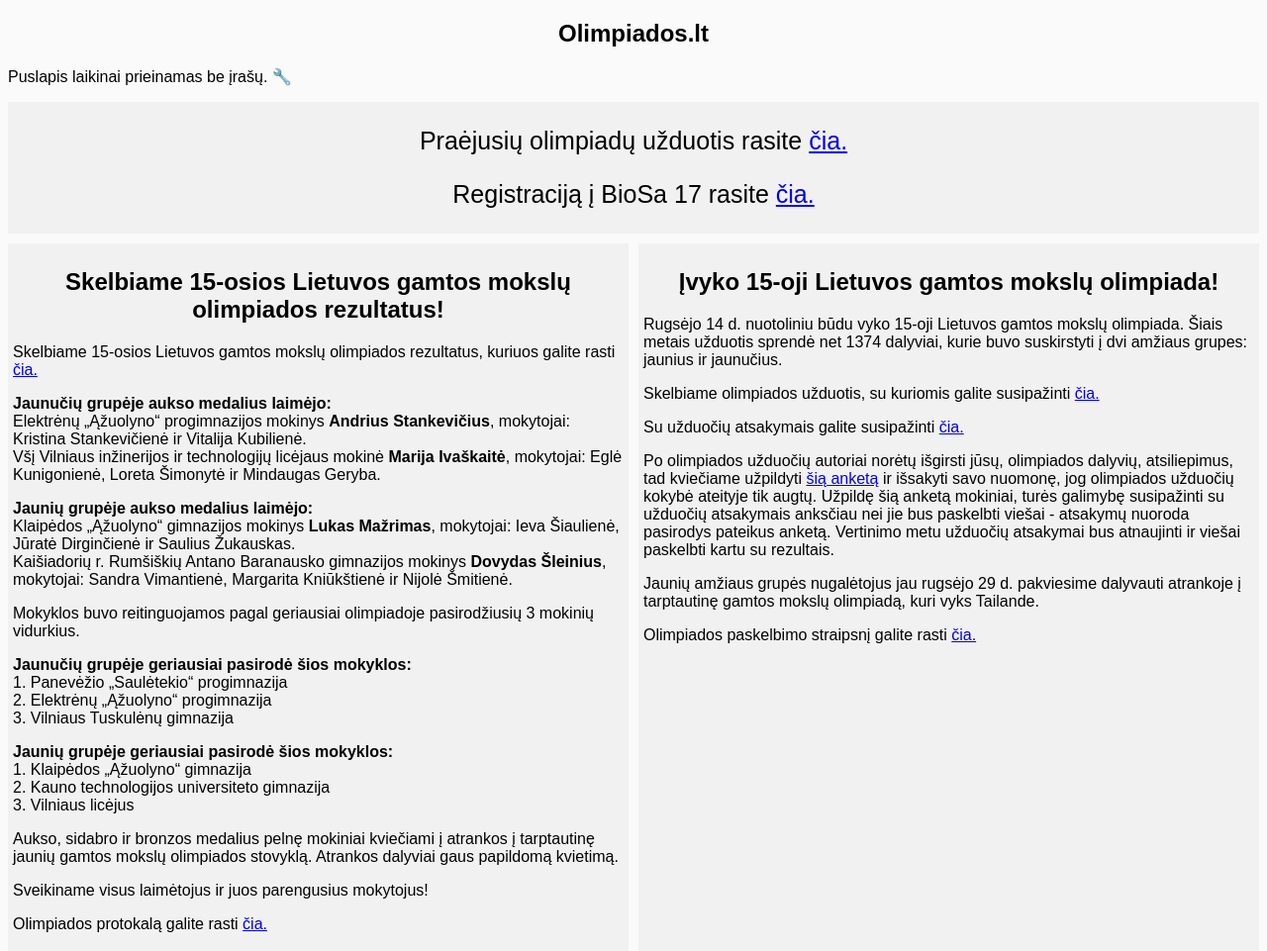
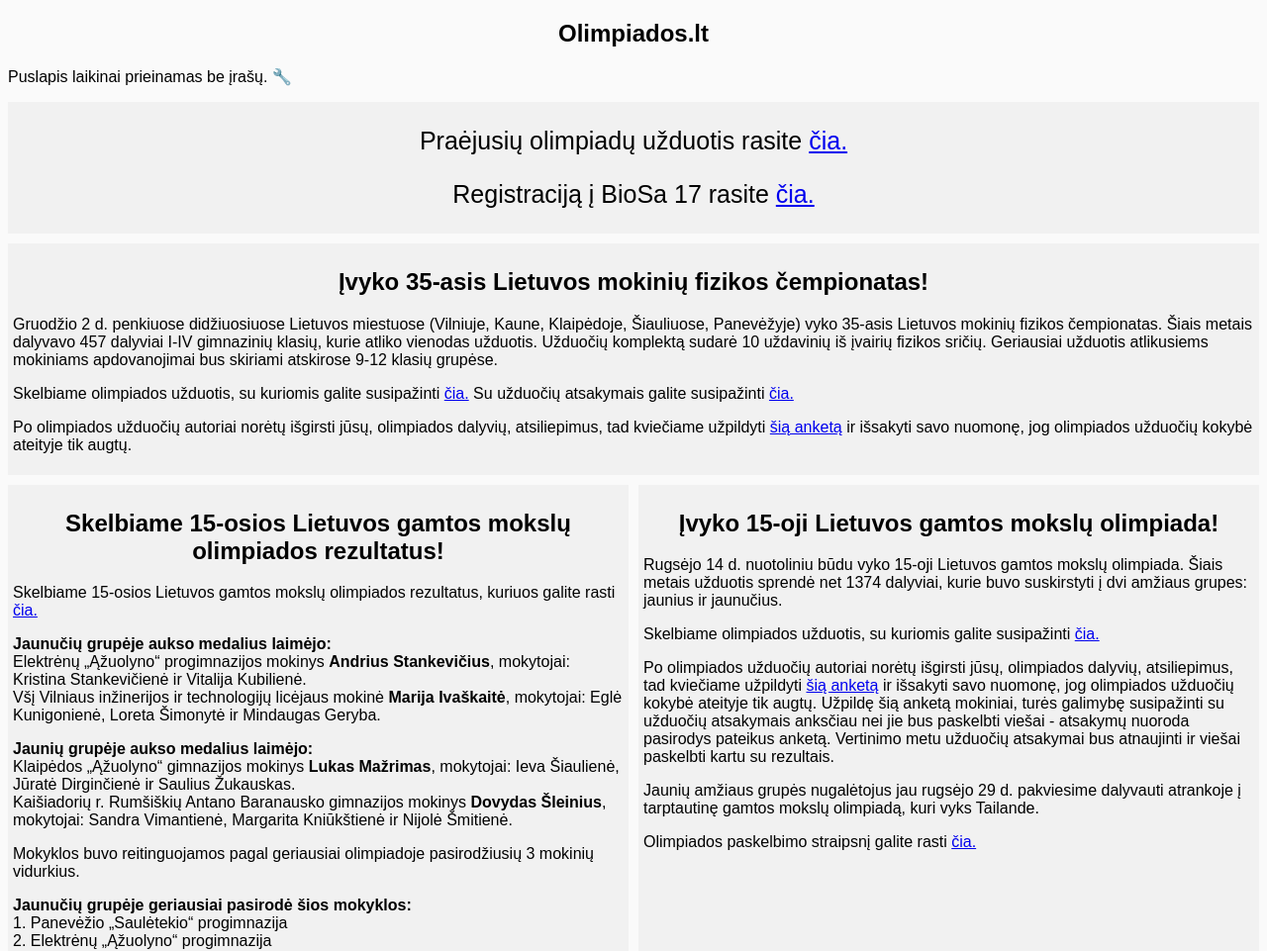
Before and after one commit to LGMOA-Oranziniai/LGMOA-Oranziniai.github.io, a plain HTML site: page index.html in a window 1280 px wide. Shown: the top 961 px of the page at 99% size. Drawn offline with Linux system fonts and the light colour scheme.

Commit message:
Update index.html

```diff
--- a/index.html
+++ b/index.html
@@ -24,14 +24,18 @@ body {
     text-align: center;
 }
 
+.post-head,
 .header-l,
 .header-r {
     background-color: #f1f1f1;
     /*font-size: 25px;*/
-    grid-area: header-l;
     margin-top: 10px;
     padding: 5px;
     /*text-align: center;*/
+}
+
+.post-head {
+    grid-area: post-head;
 }
 
 .header-l {
@@ -47,6 +51,7 @@ body {
     column-gap: 10px;
     grid-template-areas:
         'header header header header header header'
+        'post-head post-head post-head post-head post-head post-head'
         'header-l header-l header-l header-r header-r header-r'
         'left left middle middle right right'
         'footer footer footer footer footer footer';
@@ -126,6 +131,21 @@ body {
             </p>
         </div>
 
+        <div class="post-head">
+            <center>
+                <h2>Įvyko 35-asis Lietuvos mokinių fizikos čempionatas!</h2>
+            </center>
+            <p>
+                Gruodžio 2 d. penkiuose didžiuosiuose Lietuvos miestuose (Vilniuje, Kaune, Klaipėdoje, Šiauliuose, Panevėžyje) vyko 35-asis Lietuvos mokinių fizikos čempionatas. Šiais metais dalyvavo 457 dalyviai I-IV gimnazinių klasių, kurie atliko vienodas užduotis. Užduočių komplektą sudarė 10 uždavinių iš įvairių fizikos sričių. Geriausiai užduotis atlikusiems mokiniams apdovanojimai bus skiriami atskirose 9-12 klasių grupėse.
+            </p>
+            <p>
+                Skelbiame olimpiados užduotis, su kuriomis galite susipažinti <a href="https://drive.google.com/file/d/13zCx98vjCtmVBcLTHQ15xnlESL8hJhhS/view?usp=sharing">čia.</a> Su užduočių atsakymais galite susipažinti <a href="https://drive.google.com/file/d/1Y4DOTVQuLiNmU_tDvfNxobgxb4zlLC4I/view?usp=sharing">čia.</a>
+            </p>
+            <p>
+                Po olimpiados užduočių autoriai norėtų išgirsti jūsų, olimpiados dalyvių, atsiliepimus, tad kviečiame užpildyti <a href="https://docs.google.com/forms/d/e/1FAIpQLScBk5z1FN53aoJ-RNsV4dPJbf0QuXmjH9zX9qh-88uAFJfhXg/viewform?usp=sf_link">šią anketą</a> ir išsakyti savo nuomonę, jog olimpiados užduočių kokybė ateityje tik augtų.
+            </p>
+        </div>
+
         <div class="header-l">
             <center>
                 <h2>Skelbiame 15-osios Lietuvos gamtos mokslų olimpiados rezultatus!</h2>
@@ -148,7 +168,6 @@ body {
             3. Vilniaus licėjus</p>
             <p>Aukso, sidabro ir bronzos medalius pelnę mokiniai kviečiami į atrankos į tarptautinę jaunių gamtos mokslų olimpiados stovyklą. Atrankos dalyviai gaus papildomą kvietimą.</p>
             <p>Sveikiname visus laimėtojus ir juos parengusius mokytojus!</p>
-	    <p>Olimpiados protokalą galite rasti <a href="https://drive.google.com/file/d/11dnsmeNU5fDP87H1-onZdAAZ6cqeuiF5/view?usp=drive_link">čia.</a></p>
         </div>
 
         <div class="header-r">
@@ -158,8 +177,7 @@ body {
             <p>Rugsėjo 14 d. nuotoliniu būdu vyko 15-oji Lietuvos gamtos mokslų olimpiada. Šiais metais užduotis sprendė
                 net 1374 dalyviai, kurie buvo suskirstyti į dvi amžiaus grupes: jaunius ir jaunučius.</p>
             <p>Skelbiame olimpiados užduotis, su kuriomis galite susipažinti <a href="https://drive.google.com/drive/folders/1G3eH0Y1uzFHvTCWMsedEdoV13BxDcXWo">čia.</a></p>
-            <p>Su užduočių atsakymais galite susipažinti <a href="https://drive.google.com/drive/folders/1yQte_ew9ne7G-PXD1QhVLSvsAwJqGauZ">čia.</a></p>
-	    <p>Po olimpiados užduočių autoriai norėtų išgirsti jūsų, olimpiados dalyvių, atsiliepimus, tad kviečiame
+            <p>Po olimpiados užduočių autoriai norėtų išgirsti jūsų, olimpiados dalyvių, atsiliepimus, tad kviečiame
                 užpildyti <a href="https://docs.google.com/forms/d/e/1FAIpQLSesPMFH3cVlZqgdy45YjH4F2PrUZr67mJPe1IGd-bW7MmsQJQ/viewform">šią
                     anketą</a> ir išsakyti savo nuomonę, jog olimpiados užduočių kokybė ateityje tik augtų. Užpildę šią
                 anketą mokiniai, turės galimybę susipažinti su užduočių atsakymais anksčiau nei jie bus paskelbti viešai
@@ -192,7 +210,7 @@ body {
             Kontaktai
             <p>Naugarduko 24, Vilnius<br><a href="mailto:info@olimpiados.lt">info@olimpiados.lt</a><br>Mūsų sąskaita:<br>LT63 7044 0600 0772 0261
             </p>
-            <p>Renginių informacija:<br>(Kontaktai bus prieinami vėliau)<br>+370 XXXXXXXX</p>
+            <p>Renginių informacija:<br>Viktorija Prišmontaitė<br>+370 67981328</p>
             <p>Bendradarbiavimo klausimai:<br>Dominykas Žviedrys<br>+370 63762615<br><a href="mailto:dominykas.zviedrys@olimpiados.lt">dominykas.zviedrys@olimpiados.lt</a></p>
         </div>
 
@@ -200,4 +218,4 @@ body {
             <p>Footer</p>
         </div>
     </div>
-<script></script></body>
+</body>
```
